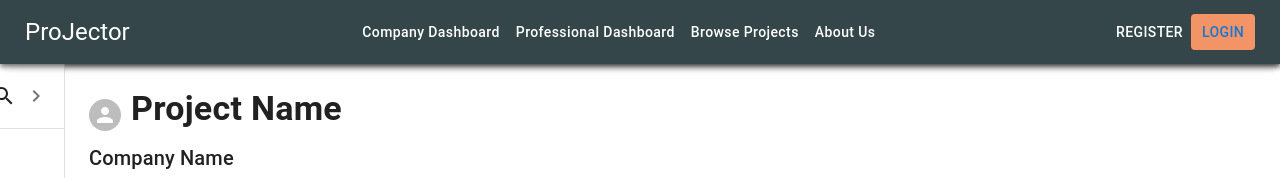
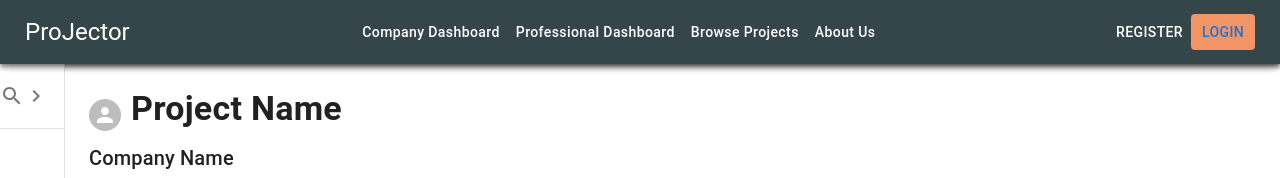
Before and after one commit to milliehigh/ProJector, a React (Vite) app in the folder frontend/: page /allprojects in a window 1280 px wide. Shown: the top 178 px of the page. Built offline with nearby package versions, Linux system fonts and the light colour scheme.

Commit message:
design bits margins on all projects

```diff
--- a/frontend/src/pages/AllProjects.jsx
+++ b/frontend/src/pages/AllProjects.jsx
@@ -21,6 +21,8 @@ import DateRangeIcon from '@mui/icons-material/DateRange';
 import LocationOnIcon from '@mui/icons-material/LocationOn';
 import GroupsIcon from '@mui/icons-material/Groups';
 import BusinessCenterIcon from '@mui/icons-material/BusinessCenter';
+import { PageContainer } from '@toolpad/core/PageContainer';
+import Stack from '@mui/material/Stack';
 
 import AppBar from '@mui/material/AppBar';
 import Paper from '@mui/material/Paper';
@@ -58,19 +60,13 @@ const StyledChip = styled(Chip)({
 
 const drawerWidth = '30%';
 
-// take this out
-const companybuttons = [
-  <Button key="EditProjectBtn" sx={{backgroundColor: "orange"}}>Edit Project</Button>,
-  <Button key="candidateList" sx={{backgroundColor: "grey"}}>Candidate List</Button>,
-  <Button key="company-status" sx={{backgroundColor: "#21b6ae"}}>Project Status</Button>,
-];
 
 const professionalButtons = [
   <Button key="status" sx={{backgroundColor: "#21b6ae"}}>Status</Button>,
   <Button key="status" sx={{backgroundColor: "grey"}}>View More</Button>
 ];
 
-const statusOptions = ['Pending', 'Completed', 'Close'];
+const statusOptions = ['Pending', 'Completed', 'Closed'];
 
 const openedMixin = (theme) => ({
   width: drawerWidth,
@@ -141,25 +137,25 @@ export default function AllProjects() {
 
   return (
     <Box sx={{ display: 'flex' }}>
+      {/* <PageContainer className="container" maxWidth={false} sx={{width:"100%", "@media (min-width: 0px)": { paddingRight: "25px", paddingLeft: "25px" }, margin: "0px"}}> */}
 
-      <CssBaseline />
+      {/* <CssBaseline /> */}
       <AppBar position="fixed" sx={{ zIndex: (theme) => theme.zIndex.drawer + 1 }}>
         <Header></Header>
       </AppBar>
-      <Drawer variant="permanent" open={open} sx={{ backgroundColour: 'none'}}>
+      <Drawer variant="permanent" open={open} sx={{ backgroundColour: 'none', paddingLeft:'25px'}}>
         <DrawerHeader></DrawerHeader>
         <DrawerHeader>
-
-            {open === false ? <SearchIcon />:
-                <Paper sx={{width:'100%'}}>
-                <SearchBar> </SearchBar>
-                </Paper>
-            }
-            {open === false ? <IconButton onClick={handleDrawerOpen}><ChevronRightIcon />  </IconButton>:
-            <IconButton onClick={handleDrawerClose}><ChevronLeftIcon/></IconButton>}
+          {open === false ?
+          <Stack direction="row">
+            <IconButton onClick={handleDrawerOpen}><SearchIcon /><ChevronRightIcon />  </IconButton>
+          </Stack> :
+          <Stack direction="row">
+            <SearchBar> </SearchBar><IconButton onClick={handleDrawerClose}><ChevronLeftIcon/></IconButton>
+          </Stack>
+          }
         </DrawerHeader>
         <Divider />
-        {/* open === false ?  */}
         <Box sx={{ overflow: 'auto' }}>
         {/* <List>
           {allProjects.map((project) => (
@@ -363,6 +359,7 @@ export default function AllProjects() {
           Contact email
         </Typography>
       </Box>
+      {/* </PageContainer> */}
     </Box>
   );
 }
```
